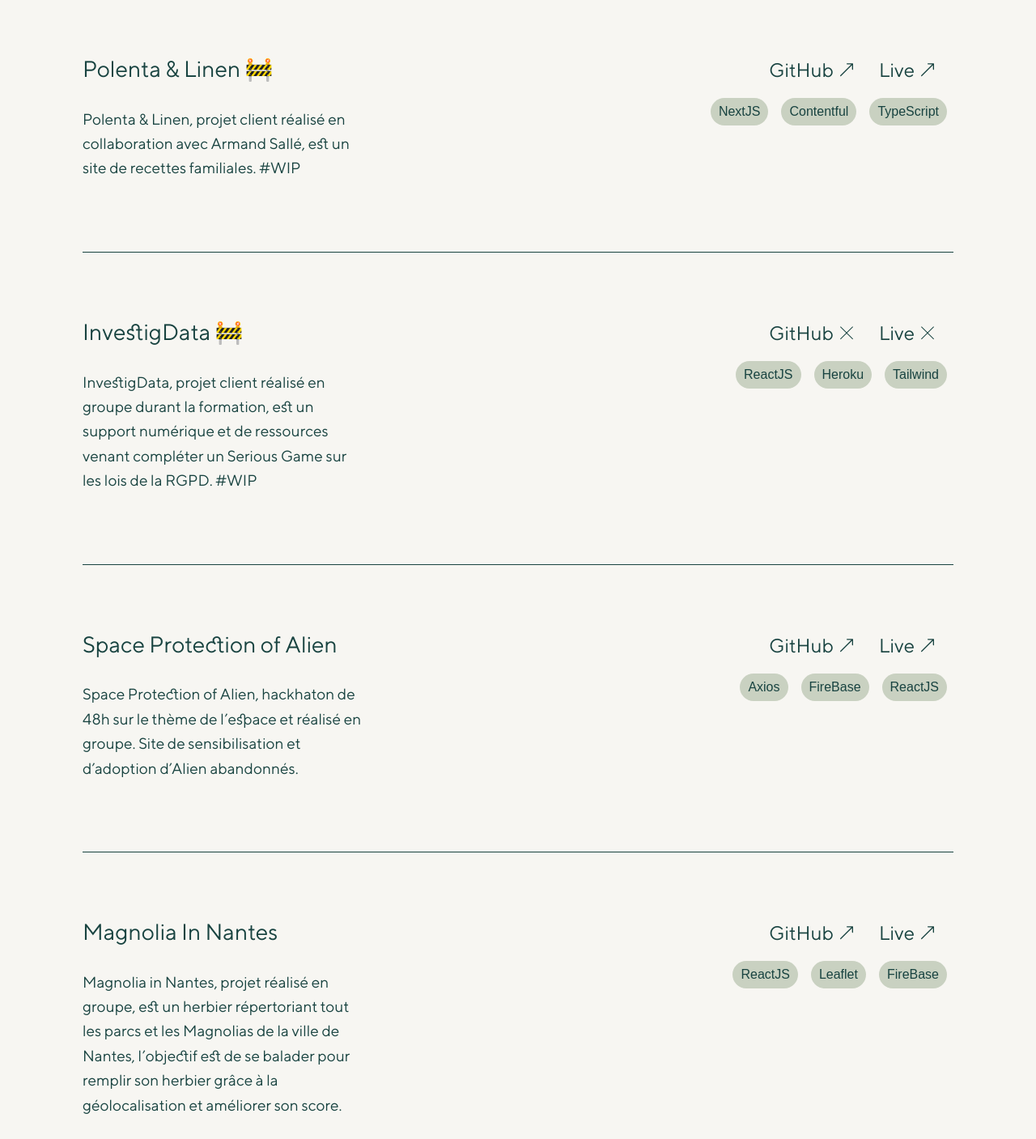
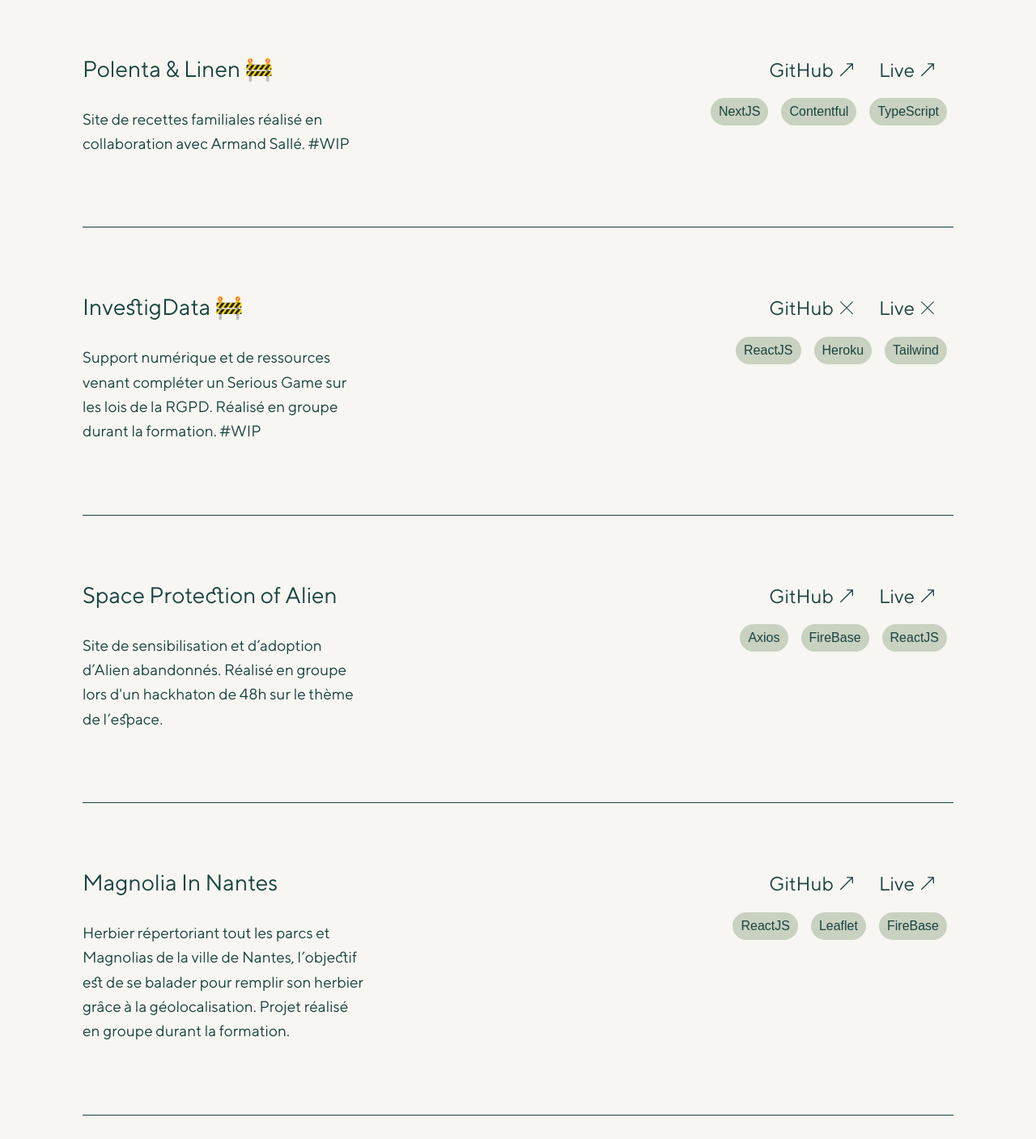
Before and after one commit to ArthurSalle/portfolio, a Gatsby site: page / in a window 1280 px wide. Shown: the part 2900-4307 px from the top of the page at 81% size. Built offline with nearby package versions, Linux system fonts and the light colour scheme; Gatsby itself is replaced by a stand-in of ours.

Commit message:
:speech_balloon: review content

```diff
--- a/src/components/organisms/PersonalSection.js
+++ b/src/components/organisms/PersonalSection.js
@@ -14,11 +14,11 @@ const PersonalSection = () => {
             <div className='article--text'>
               <Paragraph className='section--drop'>
                 Ayant grandi dans un petit village de Sologne, j’apprécie les
-                choses simples, me retrouver en extérieur. J’aime également
+                choses simples comme me retrouver en extérieur. J’aime également
                 sortir me balader, partir à la découverte d’endroits que je ne
-                connais pas, dénicher des coins atypiques. Je suis aussi fan de
-                la culture old school, du skate, de la moto, des tatouages, de
-                la street food mais surtout des pizzas.
+                connais pas et dénicher des coins atypiques. Je suis aussi fan
+                de la culture old school, du skate, de la moto, des tatouages,
+                de la street food mais surtout des pizzas.
               </Paragraph>
             </div>
           </div>
--- a/src/components/organisms/ProjectSection.js
+++ b/src/components/organisms/ProjectSection.js
@@ -22,8 +22,8 @@ const ProjectSection = () => {
               </span>
             </Title>
             <Paragraph>
-              Polenta & Linen, projet client réalisé en collaboration avec
-              Armand Sallé, est un site de recettes familiales. #WIP
+              Site de recettes familiales réalisé en collaboration avec Armand
+              Sallé. #WIP
             </Paragraph>
           </div>
           <div>
@@ -75,9 +75,9 @@ const ProjectSection = () => {
               </span>
             </Title>
             <Paragraph>
-              InvestigData, projet client réalisé en groupe durant la formation,
-              est un support numérique et de ressources venant compléter un
-              Serious Game sur les lois de la RGPD. #WIP
+              Support numérique et de ressources venant compléter un Serious
+              Game sur les lois de la RGPD. Réalisé en groupe durant la
+              formation. #WIP
             </Paragraph>
           </div>
           <div>
@@ -123,9 +123,8 @@ const ProjectSection = () => {
           <div className='project--content'>
             <Title type='h3'>Space Protection of Alien</Title>
             <Paragraph>
-              Space Protection of Alien, hackhaton de 48h sur le thème de
-              l’espace et réalisé en groupe. Site de sensibilisation et
-              d’adoption d’Alien abandonnés.
+              Site de sensibilisation et d’adoption d’Alien abandonnés. Réalisé
+              en groupe lors d'un hackhaton de 48h sur le thème de l’espace.
             </Paragraph>
           </div>
           <div>
@@ -171,10 +170,10 @@ const ProjectSection = () => {
           <div className='project--content'>
             <Title type='h3'>Magnolia In Nantes</Title>
             <Paragraph>
-              Magnolia in Nantes, projet réalisé en groupe, est un herbier
-              répertoriant tout les parcs et les Magnolias de la ville de
+              Herbier répertoriant tout les parcs et Magnolias de la ville de
               Nantes, l’objectif est de se balader pour remplir son herbier
-              grâce à la géolocalisation et améliorer son score.
+              grâce à la géolocalisation. Projet réalisé en groupe durant la
+              formation.
             </Paragraph>
           </div>
 
@@ -221,9 +220,9 @@ const ProjectSection = () => {
           <div className='project--content'>
             <Title type='h3'>4 Spririted Guys</Title>
             <Paragraph>
-              4 Spirited Guys, premier projet réalisé en groupe, est le site
-              vitrine d’un bar fictif. Informations, achats en ligne,
-              réservation en ligne et formulaire de contact.
+              Site vitrine d’un bar fictif. Informations, achats en ligne,
+              réservation en ligne et formulaire de contact. Premier projet
+              réalisé en groupe durant la formation.
             </Paragraph>
           </div>
           <div>
```
